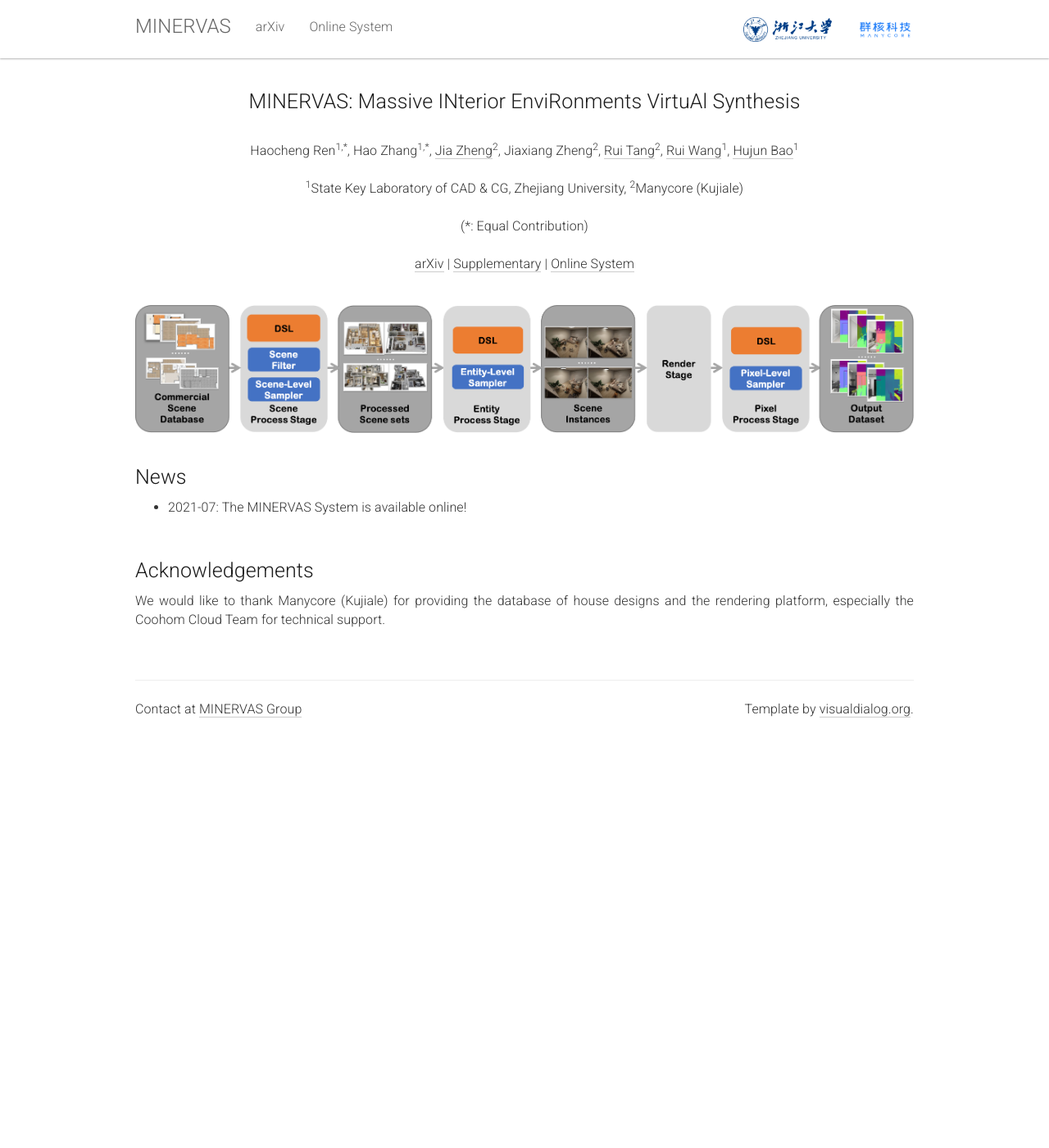
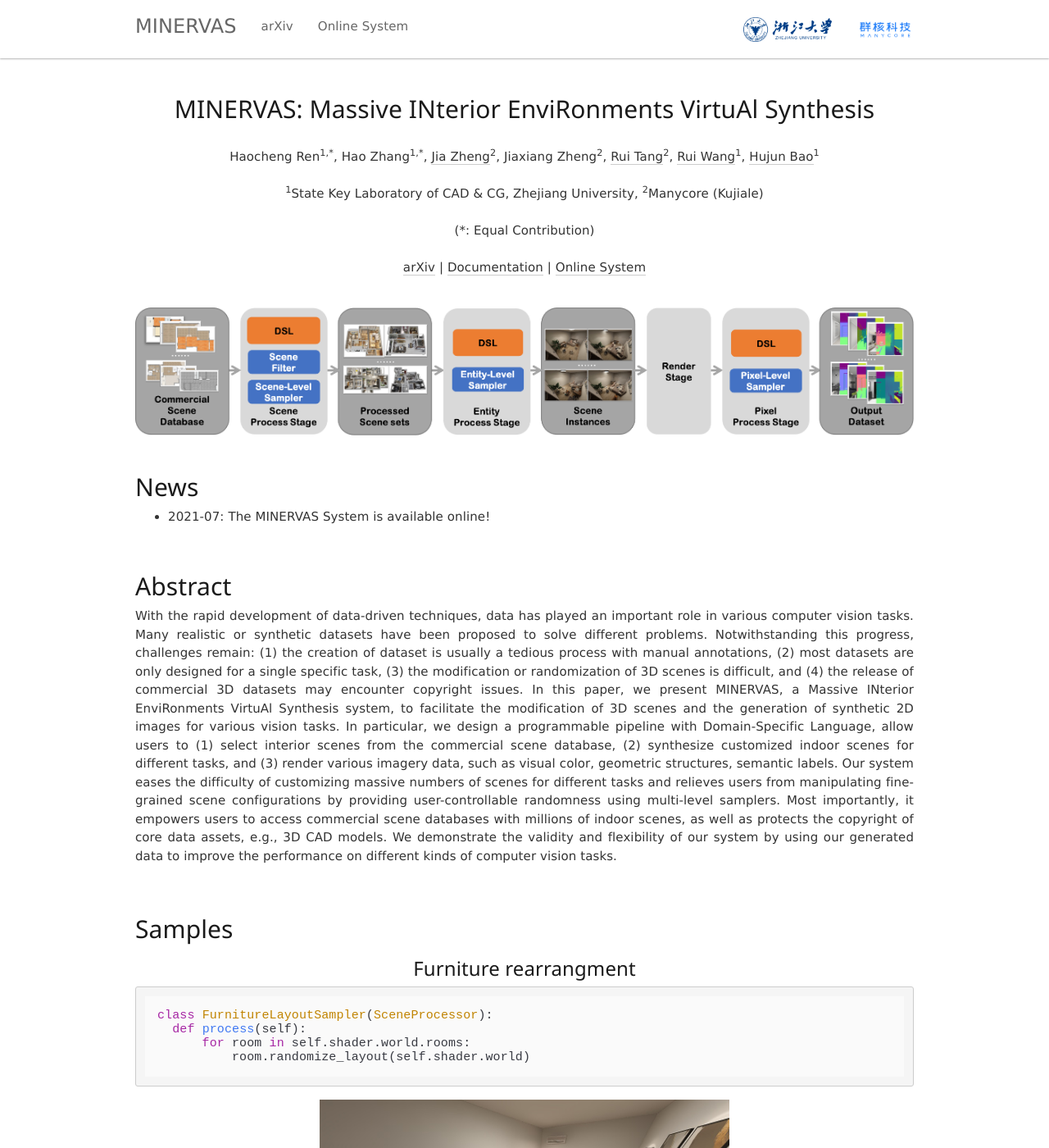
Before and after one commit to coohom/MINERVAS, a Jekyll site: the page built from _pages/home.md, in a window 1280 px wide and 1400 px high. Shown: the whole window at 82% size. Built offline with Jekyll 4.4.1, drawn with Linux system fonts in a browser that asks for light colours; nearby versions of some CDN libraries; some of the changed text lies outside the part shown.

Commit message:
Add abstact & an example & fix js path

```diff
--- a/_includes/header.html
+++ b/_includes/header.html
@@ -19,7 +19,7 @@
 
       <ul class="nav navbar-nav navbar-right">
         <li>
-          <a href="//www.zju.edu.cn">
+          <a href="//www.zju.edu.cn/english">
             <img style="height:30px;" src="{{ "/static/img/zju.jpg" | prepend:site.baseurl }}">
           </a>
         </li>
--- a/_layouts/default.html
+++ b/_layouts/default.html
@@ -13,7 +13,7 @@
 
     {% include footer.html %}
 
-    <script type="text/javascript" src="/static/js/jquery.min.js"></script>
-    <script type="text/javascript" src="/static/js/bootstrap.min.js"></script>
+    <script type="text/javascript" src="{{ '/static/js/jquery.min.js' | prepend:site.baseurl }}"></script>
+    <script type="text/javascript" src="{{ '/static/js/bootstrap.min.js' | prepend:site.baseurl }}"></script>
   </body>
 </html>
--- a/_pages/home.md
+++ b/_pages/home.md
@@ -5,6 +5,10 @@ title: "MINERVAS"
 categories: computer vision, computer graphics, robotics, machine learning, system
 permalink: /
 ---
+<style>
+.center{text-align:center}
+.mySlides {display:none;}
+</style>
 
 <br>
 <div class="row">
@@ -33,7 +37,7 @@ permalink: /
     </center>
     <br>
     <center>
-      <a href='https://arxiv.org/abs/'>arXiv</a> | <a href='TODO'>Supplementary</a> | <a href='https://www.kujiale.com/coohomcloud/minervas'>Online System</a>
+      <a href='https://arxiv.org/abs/'>arXiv</a> | <a href='TODO'>Documentation</a> | <a href='https://www.kujiale.com/coohomcloud/minervas'>Online System</a>
     </center>
   </div>
 </div><br>
@@ -58,6 +62,85 @@ permalink: /
   </div>
 </div><br>
 
+
+<div class="row" id="abstract">
+  <div class="col-xs-12">
+    <h2>Abstract</h2>
+  </div>
+</div>
+
+<div class="row">
+  <div class="col-xs-12">
+    <p>
+With the rapid development of data-driven techniques, data has played an important role in various computer vision tasks. Many realistic or synthetic datasets have been proposed to solve different problems. Notwithstanding this progress, challenges remain: (1) the creation of dataset is usually a tedious process with manual annotations, (2) most datasets are only designed for a single specific task, (3) the modification or randomization of 3D scenes is difficult, and (4) the release of commercial 3D datasets may encounter copyright issues.
+
+In this paper, we present MINERVAS, a Massive INterior EnviRonments VirtuAl Synthesis system, to facilitate the modification of 3D scenes and the generation of synthetic 2D images for various vision tasks. In particular, we design a programmable pipeline with Domain-Specific Language, allow users to (1) select interior scenes from the commercial scene database, (2) synthesize customized indoor scenes for different tasks, and (3) render various imagery data, such as visual color, geometric structures, semantic labels. Our system eases the difficulty of customizing massive numbers of scenes for different tasks and relieves users from manipulating fine-grained scene configurations by providing user-controllable randomness using multi-level samplers. Most importantly, it empowers users to access commercial scene databases with millions of indoor scenes, as well as protects the copyright of core data assets, e.g., 3D CAD models. We demonstrate the validity and flexibility of our system by using our generated data to improve the performance on different kinds of computer vision tasks.
+    </p>
+  </div>
+</div><br>
+
+
+<div class="row">
+  <div class="col-xs-12">
+    <h2>Samples</h2>
+  </div>
+</div>
+
+<div class="center">
+  <div class="col-xs-12">
+    <h3>Furniture rearrangment</h3>
+  </div>
+</div>
+
+<link rel="stylesheet" href="https://cdnjs.cloudflare.com/ajax/libs/highlight.js/11.0.1/styles/atom-one-light.min.css">
+<!-- <link rel="stylesheet" href="https://cdnjs.cloudflare.com/ajax/libs/highlight.js/11.0.1/styles/default.min.css"> -->
+<script src="https://cdnjs.cloudflare.com/ajax/libs/highlight.js/11.0.1/highlight.min.js"></script>
+<script>hljs.initHighlightingOnLoad();</script>
+<pre><code class="python">class FurnitureLayoutSampler(SceneProcessor):
+  def process(self):
+      for room in self.shader.world.rooms:
+          room.randomize_layout(self.shader.world)
+</code></pre>
+
+<link rel="stylesheet" href="https://www.w3schools.com/w3css/4/w3.css">
+<div class="w3-center w3-content w3-section" style="max-width:500px">
+  <img class="mySlides" src="{{ '/static/img/samples/Layout_0.jpg' | prepend:site.baseurl }}" style="width:100%">
+  <img class="mySlides" src="{{ '/static/img/samples/Layout_1.jpg' | prepend:site.baseurl }}" style="width:100%">
+  <img class="mySlides" src="{{ '/static/img/samples/Layout_2.jpg' | prepend:site.baseurl }}" style="width:100%">
+  <img class="mySlides" src="{{ '/static/img/samples/Layout_3.jpg' | prepend:site.baseurl }}" style="width:100%">
+</div>
+
+<script>
+var myIndex = 0;
+carousel();
+
+function carousel() {
+  var i;
+  var x = document.getElementsByClassName("mySlides");
+  for (i = 0; i < x.length; i++) {
+    x[i].style.display = "none";
+  }
+  myIndex++;
+  if (myIndex > x.length) {myIndex = 1}
+  x[myIndex-1].style.display = "block";
+  setTimeout(carousel, 2000); // Change image every 2 seconds
+}
+</script>
+
+<div class="row">
+  <div class="col-xs-12">
+    <h2>Video</h2>
+  </div>
+</div>
+
+<div class="row">
+  <div class="col-xs-12">
+    <p>
+    Comming soon.
+    </p>
+  </div>
+</div><br>
+
 <div class="row">
   <div class="col-xs-12">
     <h2>Acknowledgements</h2>
@@ -67,7 +150,7 @@ permalink: /
 <div class="row">
   <div class="col-xs-12">
     <p>
-      We would like to thank Manycore (Kujiale) for providing the database of house designs and the rendering platform, especially the Coohom Cloud Team for technical support.
+      We would like to thank Manycore (Kujiale) for providing the 3D indoor scene database and the high-performance rendering platform, especially Coohom Cloud Team for technical support.
     </p>
   </div>
 </div><br>
```
Also changed, not shown: static/img/samples/Layout_0.jpg (added), static/img/samples/Layout_1.jpg (added), static/img/samples/Layout_2.jpg (added), static/img/samples/Layout_3.jpg (added).
